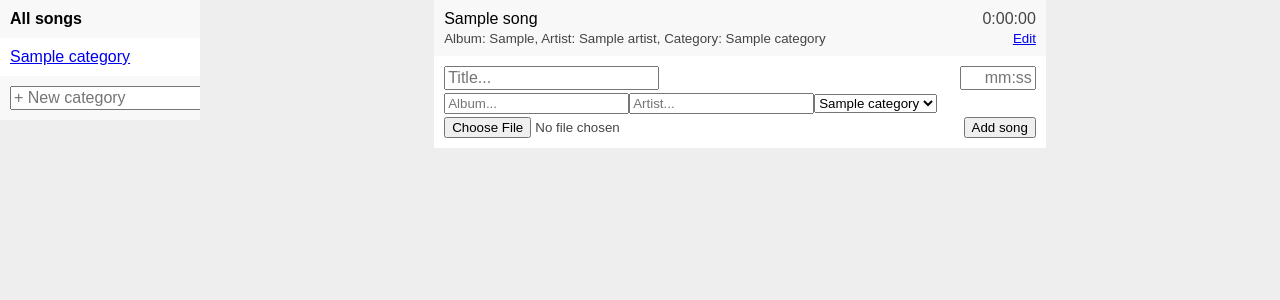
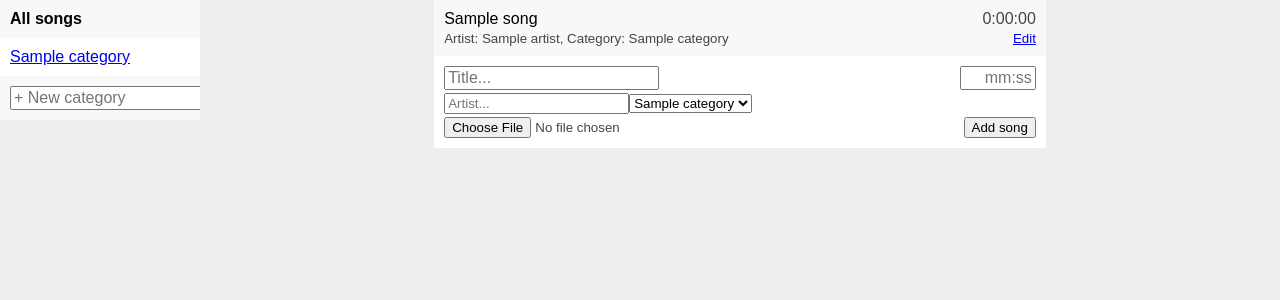
Before and after one commit to tehdragonfly/automated, a Flask app: page /playlist in a window 1280 px wide. Shown: the part 40-340 px from the top of the page. Run offline with Flask 2, Linux system fonts and the light colour scheme; tables that the repository leaves empty hold one stand-in row (values such as "Sample post"); parts of the project's set-up code (start-up, migrations or seed data) failed here and were passed over.

Commit message:
Remove album stuff.
This isn't really necessary either.

```diff
--- a/automated/automation.py
+++ b/automated/automation.py
@@ -46,7 +46,6 @@ def scheduler():
         longest_limit = max(
             float(redis.get("song_limit")),
             float(redis.get("artist_limit")),
-            float(redis.get("album_limit")),
         )
         old_items = redis.zrangebyscore("play_queue", 0, time.time() - longest_limit)
         for item_id in old_items:
@@ -243,8 +242,6 @@ if redis.get("song_limit") is None:
     redis.set("song_limit", 3600)
 if redis.get("artist_limit") is None:
     redis.set("artist_limit", 3600)
-if redis.get("album_limit") is None:
-    redis.set("album_limit", 3600)
 
 # Make sure any existing future items are cleared.
 future_items = redis.zrangebyscore("play_queue", time.time(), "inf")
--- a/automated/db.py
+++ b/automated/db.py
@@ -38,7 +38,6 @@ class Song(Base):
     id = Column(Integer, primary_key=True)
     category_id = Column(Integer, ForeignKey("categories.id"), nullable=False)
     name = Column(Unicode(50), nullable=False)
-    album = Column(Unicode(50), nullable=True)
     start = Column(Interval, nullable=False, default=timedelta(0))
     end = Column(Interval, nullable=False)
     min_end = Column(Interval, nullable=False)
--- a/automated/helpers/plan.py
+++ b/automated/helpers/plan.py
@@ -38,14 +38,13 @@ def plan_attempt(target_length, error_margin, next_time, cw, cw_items):
         for song, length in songs:
             for artist in song.artists:
                 attempt_artists.add(artist.id)
-        attempt_albums = set(_[0].album for _ in songs if _[0].album is not None)
 
         if cw is None or len(cw_items) == 0:
 
             # If there isn't a clockwheel, just pick any song.
             song = pick_song(
                 next_time,
-                songs=attempt_songs, artists=attempt_artists, albums=attempt_albums,
+                songs=attempt_songs, artists=attempt_artists,
                 length=remaining_time if remaining_time <= TEN_MINUTES else None,
             )
 
@@ -55,7 +54,7 @@ def plan_attempt(target_length, error_margin, next_time, cw, cw_items):
             item, category = cw_items.pop(0)
             song = pick_song(
                 next_time, category.id,
-                songs=attempt_songs, artists=attempt_artists, albums=attempt_albums,
+                songs=attempt_songs, artists=attempt_artists,
                 length=remaining_time if remaining_time <= TEN_MINUTES else None,
             )
 
--- a/automated/helpers/play.py
+++ b/automated/helpers/play.py
@@ -68,8 +68,6 @@ def queue_song(queue_time, song, force_length=None):
         "normal_length": song.length.total_seconds(),
         "filename": song.filename,
     }
-    if song.album is not None:
-        item_info["album"] = song.album
     redis.hmset("item:"+queue_item_id, item_info)
     redis.sadd("item:"+queue_item_id+":artists", *(_.id for _ in song.artists))
     redis.zadd("play_queue", time.mktime(queue_time.timetuple()), queue_item_id)
--- a/automated/templates/automation.html
+++ b/automated/templates/automation.html
@@ -12,7 +12,6 @@
       <div class="item_info">{{db_item.name}}
         <div class="item_artist">
 {% if queue_item.type=="song": %}
-{% if db_item.album: %}Album: {{db_item.album}}, {% endif %}
 {% if db_item.artists: %}Artist: {% for artist in db_item.artists %}{{artist.name}}, {% endfor %}{% endif %}
 Category: {{db_item.category.name}}
 {% else: %}
--- a/automated/templates/limits.html
+++ b/automated/templates/limits.html
@@ -5,7 +5,6 @@
   <form action="{{url_for("save_limits")}}" method="post">
     <p>Don't repeat a song for: <input type="text" name="song_limit" value="{{song_limit}}"></p>
     <p>Don't repeat an artist for: <input type="text" name="artist_limit" value="{{artist_limit}}"></p>
-    <p>Don't repeat an album for: <input type="text" name="album_limit" value="{{album_limit}}"></p>
     <p><button type="submit">Save</button></p>
   </form>
 </div>
--- a/automated/templates/log.html
+++ b/automated/templates/log.html
@@ -27,7 +27,6 @@
       <div class="item_duration">{{play.song.length}}</div>
       <div class="item_info">{{play.song.name}}
         <div class="item_artist">
-{% if play.song.album: %}Album: {{play.song.album}}, {% endif %}
 {% if play.song.artists: %}Artist: {% for artist in play.song.artists %}{{artist.name}}, {% endfor %}{% endif %}
 Category: {{play.song.category.name}}
         </div>
--- a/automated/templates/playlist.html
+++ b/automated/templates/playlist.html
@@ -9,7 +9,6 @@
       </div>
       <div class="item_info">{{song.name}}
         <div class="item_artist">
-{% if song.album: %}Album: {{song.album}}, {% endif %}
 {% if song.artists: %}Artist: {% for artist in song.artists %}{{artist.name}}, {% endfor %}{% endif %}
 Category: {{song.category.name}}
         </div>
@@ -21,7 +20,7 @@ Category: {{song.category.name}}
       <form action="{{url_for("new_song")}}" method="post" enctype="multipart/form-data">
         <div class="item_duration"><input type="text" name="length" size="5" placeholder="mm:ss" style="text-align: right"></div>
         <div class="item_info"><input type="text" name="title" placeholder="Title...">
-          <div class="item_artist"><input type="text" name="album" placeholder="Album..."><input type="text" name="artist" placeholder="Artist...">{% if current_category==None %}<select name="category_id">
+          <div class="item_artist"><input type="text" name="artist" placeholder="Artist...">{% if current_category==None %}<select name="category_id">
 {% for category in all_categories: %}
             <option value="{{category.id}}">{{category.name}}</option>
 {% endfor %}
--- a/automated/templates/song.html
+++ b/automated/templates/song.html
@@ -5,7 +5,6 @@
   <form action="{{url_for("edit_song", song_id=song.id)}}" method="post">
     <p>Title: <input type="text" name="title" value="{{song.name}}"></p>
     <p>Artist: <input type="text" name="artist" value="{{artist_names}}"></p>
-    <p>Album: <input type="text" name="album" value="{{song.album or ""}}"></p>
     <p>Category: <select name="category_id">
 {% for category in all_categories: %}
       <option value="{{category.id}}"{% if song.category==category %} selected="selected"{% endif %}>{{category.name}}</option>
--- a/automated/views/automation.py
+++ b/automated/views/automation.py
@@ -64,8 +64,6 @@ def update():
             ).one()
             item_dict["name"] = song.name
             item_dict["artist"] = ""
-            if song.album is not None:
-                item_dict["artist"] += "Album: " + song.album + ", "
             if song.artists:
                 item_dict["artist"] += "Artist: "
                 for artist in song.artists:
--- a/automated/views/log.py
+++ b/automated/views/log.py
@@ -40,13 +40,12 @@ def log():
     if "format" in request.values and request.values["format"]=="csv":
         with tempfile.TemporaryFile("w+b") as f:
             csv = writer(f, dialect="excel")
-            csv.writerow(("time", "title", "artist", "album"))
+            csv.writerow(("time", "title", "artist"))
             for play in plays:
                 csv.writerow((
                     play.time.strftime("%H:%M:%S"),
                     play.song.name,
                     ", ".join(_.name for _ in play.song.artists),
-                    play.song.album or "",
                 ))
             f.seek(0)
             response = make_response(f.read())
--- a/automated/views/playlist.py
+++ b/automated/views/playlist.py
@@ -68,12 +68,6 @@ def edit_song(song_id):
     if len(name)==0:
         return "Please enter a title.", 400
     song.name = name
-
-    album = request.form["album"].strip()
-    if len(album)==0:
-        song.album = None
-    else:
-        song.album = album
 
     del song.artists[:]
     artists = [_.strip() for _ in request.form["artist"].split(",")]
@@ -147,11 +141,6 @@ def new_song():
     if len(name)==0:
         return "Please enter a title.", 400
 
-
-    album = request.form["album"].strip()
-    if len(album)==0:
-        album = None
-
     song_file = request.files["file"]
     try:
         segment = AudioSegment.from_file(song_file)
@@ -175,7 +164,6 @@ def new_song():
 
     song = Song(
         name=request.form["title"],
-        album=album,
         category=category,
         end=length,
         min_end=length,
--- a/automated/views/schedule.py
+++ b/automated/views/schedule.py
@@ -180,7 +180,6 @@ def limits():
         all_clockwheels=all_clockwheels,
         song_limit=timedelta(0, float(redis.get("song_limit") or 0)),
         artist_limit=timedelta(0, float(redis.get("artist_limit") or 0)),
-        album_limit=timedelta(0, float(redis.get("album_limit") or 0)),
     )
 
 def save_limits():
@@ -192,10 +191,6 @@ def save_limits():
         redis.set(
             "artist_limit",
             string_to_timedelta(request.form["artist_limit"]).total_seconds(),
-        )
-        redis.set(
-            "album_limit",
-            string_to_timedelta(request.form["album_limit"]).total_seconds(),
         )
     except ValueError:
         return "Please enter a time in the form hh:mm:ss.", 400
```
Also changed, not shown: automated/helpers/schedule.py (+1 -12 lines).
